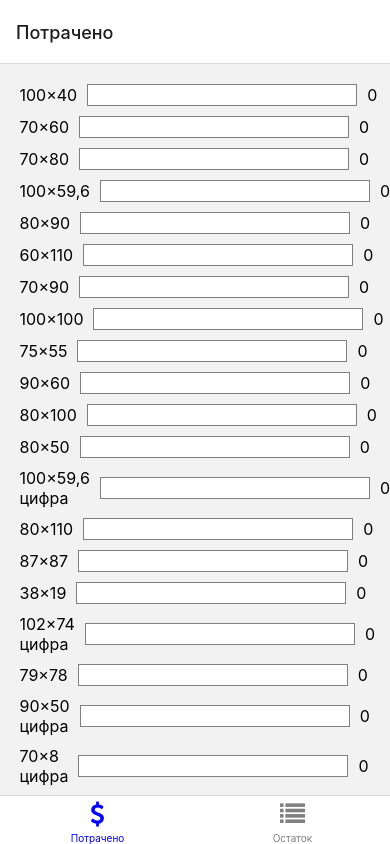
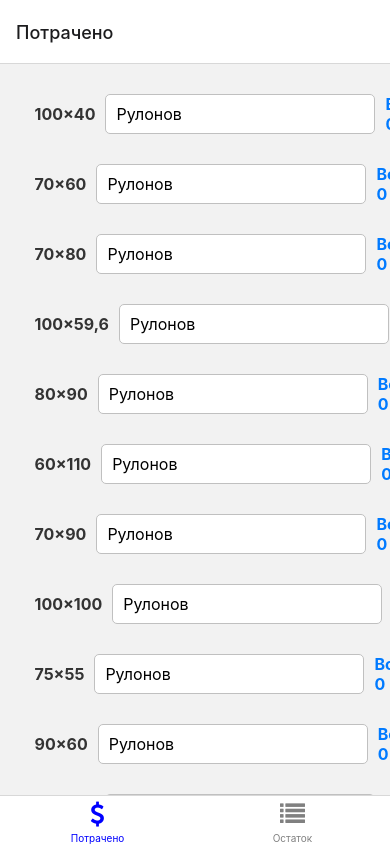
Before and after one commit to zhenekpirozhok/etiketki, a React Native app: screen / in a window 390 px wide. Built offline with nearby package versions, Linux system fonts and the light colour scheme.

Commit message:
make style adjustments

```diff
--- a/components/NumberInput.jsx
+++ b/components/NumberInput.jsx
@@ -1,6 +1,6 @@
 import React, { useState } from "react";
 import { View, Text, TextInput, Button } from "react-native";
-import styles from "../styles/styles";
+import {labelsLeftStyles} from "../styles/styles";
 
 const NumberInput = ({ label, style, onChangeText }) => {
   const [number, setNumber] = useState("");
@@ -15,7 +15,7 @@ const NumberInput = ({ label, style, onChangeText }) => {
 
   return (
     <View>
-      <Text style={styles.header}>{label}</Text>
+      <Text style={labelsLeftStyles.header}>{label}</Text>
       <TextInput
         value={number}
         onChangeText={handleNumberChange}
--- a/components/Picker.jsx
+++ b/components/Picker.jsx
@@ -1,12 +1,12 @@
 import { Text, View } from "react-native";
 import { Picker } from "@react-native-picker/picker";
 import * as React from "react";
-import styles from "../styles/styles";
+import {labelsLeftStyles} from "../styles/styles";
 
 const SelectOption = ({ label, options, selectedValue, onValueChange }) => {
   return (
     <View>
-      <Text style={styles.header}>{label}</Text>
+      <Text style={labelsLeftStyles.header}>{label}</Text>
       <Picker selectedValue={selectedValue} onValueChange={onValueChange}>
         {options.map((option) => (
           <Picker.Item key={option.id} label={option.value} value={option.id} />
--- a/components/SizeInput.jsx
+++ b/components/SizeInput.jsx
@@ -1,5 +1,6 @@
 import React, { useState } from "react";
 import { View, Text, TextInput, StyleSheet } from "react-native";
+import {labelsSpentStyles} from "../styles/styles";
 
 const SizeInputContainer = ({ sizeObj }) => {
   const [rollsUsed, setRollsUsed] = useState(0);
@@ -11,44 +12,19 @@ const SizeInputContainer = ({ sizeObj }) => {
   };
 
   return (
-    <View style={styles.container}>
-      <Text style={styles.sizeText}>{sizeObj.size}</Text>
+    <View style={labelsSpentStyles.container}>
+      <Text style={labelsSpentStyles.sizeText}>{sizeObj.size}</Text>
       <TextInput
-        style={styles.input}
+        style={labelsSpentStyles.input}
         keyboardType="numeric"
         onChangeText={handleNumberChange}
+        placeholder="Рулонов"
       />
-      <Text style={styles.totalText}>
-        {sizeObj.labelsQuantity * rollsUsed}
+      <Text style={labelsSpentStyles.totalText}>
+        Всего: {sizeObj.labelsQuantity * rollsUsed}
       </Text>
     </View>
   );
 };
 
-const styles = StyleSheet.create({
-  container: {
-    flexDirection: "row",
-    alignItems: "center",
-    marginBottom: 10, // Adjust as needed
-  },
-  sizeText: {
-    flex: 2, // Adjust as needed
-    marginRight: 10,
-    fontSize: 16,
-  },
-  input: {
-    flex: 1, // Adjust as needed
-    backgroundColor: "white",
-    borderColor: "gray",
-    borderWidth: 1,
-    paddingHorizontal: 10,
-    fontSize: 16,
-  },
-  totalText: {
-    flex: 2, // Adjust as needed
-    marginLeft: 10,
-    fontSize: 16,
-  },
-});
-
 export default SizeInputContainer;
--- a/package.json
+++ b/package.json
@@ -20,13 +20,15 @@
     "react-dom": "18.2.0",
     "react-native": "0.72.4",
     "react-native-dropdown-picker": "^5.4.6",
+    "react-native-html-to-pdf": "^0.12.0",
     "react-native-safe-area-context": "4.6.3",
     "react-native-screens": "~3.22.0",
     "react-native-vector-icons": "^10.0.0",
     "react-native-web": "~0.19.6"
   },
   "devDependencies": {
-    "@babel/core": "^7.20.0"
+    "@babel/core": "^7.20.0",
+    "@types/react-native-html-to-pdf": "^0.8.1"
   },
   "private": true
 }
--- a/screens/LabelsLeftScreen.jsx
+++ b/screens/LabelsLeftScreen.jsx
@@ -4,14 +4,14 @@ import Picker from "../components/Picker";
 import NumberInput from "../components/NumberInput";
 import radiuses from "../data/radiuses";
 import useLabelsLeft from "../hooks/useLabelsLeft";
-import styles from "../styles/styles";
+import {labelsLeftStyles} from "../styles/styles";
 
 export default function LabelsLeftScreen() {
   const { labelsLeft, selectedSize, currentRadius, updateLabelsLeft } =
     useLabelsLeft(radiuses);
 
   return (
-    <View style={styles.container}>
+    <View style={labelsLeftStyles.container}>
       <Picker
         label={"Размер бумаги"}
         options={radiuses}
@@ -22,12 +22,12 @@ export default function LabelsLeftScreen() {
       />
       <NumberInput
         label={"Текущий радиус"}
-        style={styles.input}
+        style={labelsLeftStyles.input}
         onChangeText={(text) => {
           updateLabelsLeft(selectedSize, text);
         }}
       />
-      <Text style={styles.labelText}>Этикеток осталось: {labelsLeft}</Text>
+      <Text style={labelsLeftStyles.labelText}>Этикеток осталось: {labelsLeft}</Text>
     </View>
   );
 }
--- a/screens/LabelsSpentScreen.jsx
+++ b/screens/LabelsSpentScreen.jsx
@@ -1,17 +1,56 @@
-import * as React from "react";
-import { ScrollView, Text, View } from "react-native";
+import React from "react";
+import {
+  ScrollView,
+  Text,
+  View,
+  TouchableOpacity,
+} from "react-native";
 import SizeInputContainer from "../components/SizeInput";
 import sizes from "../data/sizes";
+import {labelsSpentStyles} from "../styles/styles";
+import generatePDF from "../utils/generatePDF";
+import { Alert } from 'react-native';
 
 export default function LabelsSpentScreen() {
+  const handleButtonPress = () => {
+    const htmlContent = `<html><body><h1>Hello, World!</h1></body></html>`;
+    generatePDF(htmlContent)
+    .then(path => {
+      Alert.alert(
+        'A pdf was generated',
+        `The path do the file is: ${path}`,
+        [
+          {
+            text: 'OK',
+          },
+        ],
+        { cancelable: false }
+      );
+    })
+    .catch(err => {
+      Alert.alert(
+        'Error',
+        `An error occured: ${err}`,
+        [
+          {
+            text: 'OK',
+          },
+        ],
+        { cancelable: false }
+      );
+    })
+  };
+
   return (
-    <ScrollView style={{ flex: 1, padding: "5%"}}>
-      {
-        sizes.map(size => (
-            <SizeInputContainer sizeObj={size} key={size.id}/>
-        ))
-      }
-      <View style={{ height: 100 }}></View>
+    <ScrollView style={{ flex: 1, padding: "5%" }}>
+      {sizes.map((size) => (
+        <SizeInputContainer sizeObj={size} key={size.id} />
+      ))}
+      <TouchableOpacity style={labelsSpentStyles.button}
+      onPress={handleButtonPress}>
+        <Text style={labelsSpentStyles.buttonText}>Конвертировать в pdf</Text>
+      </TouchableOpacity>
+
     </ScrollView>
   );
 }
--- a/styles/styles.js
+++ b/styles/styles.js
@@ -1,6 +1,6 @@
 import { StyleSheet } from "react-native";
 
-const styles = StyleSheet.create({
+export const labelsLeftStyles = StyleSheet.create({
   container: {
     padding: 16,
     flex: 1,
@@ -25,5 +25,51 @@ const styles = StyleSheet.create({
   },
 });
 
-
-export default styles;
+export const labelsSpentStyles = StyleSheet.create({
+  button: {
+    backgroundColor: "#007AFF", // Button background color
+    borderRadius: 10, // Rounded corners
+    padding: 15, // Padding inside the button
+    alignItems: "center", // Center text horizontally
+    marginBottom: 50,
+    marginTop: 20,
+  },
+  buttonText: {
+    color: "white", // Text color
+    fontWeight: "bold", // Bold text
+    fontSize: 16, // Text font size
+  },
+  container: {
+    flexDirection: "row",
+    alignItems: "center",
+    marginBottom: 10,
+    backgroundColor: "#F2F2F2", // Background color
+    borderRadius: 10, // Rounded corners
+    paddingVertical: 10, // Vertical padding
+    paddingHorizontal: 15, // Horizontal padding
+  },
+  sizeText: {
+    flex: 2,
+    marginRight: 10,
+    fontSize: 16,
+    fontWeight: "bold", // Bold text
+    color: "#333", // Text color
+  },
+  input: {
+    flex: 2,
+    backgroundColor: "white",
+    borderColor: "#C0C0C0", // Border color
+    borderWidth: 1,
+    paddingHorizontal: 10,
+    fontSize: 16,
+    borderRadius: 5, // Rounded corners
+    height: 40, // Input height
+  },
+  totalText: {
+    flex: 2,
+    marginLeft: 10,
+    fontSize: 16,
+    fontWeight: "bold",
+    color: "#007AFF", // Text color
+  },
+});
```
Also changed, not shown: styles/labelsLeftStyles.js (added), styles/labelsSpentStyles.js (added), 1 other file (tests, documents, lock files or other folders).
